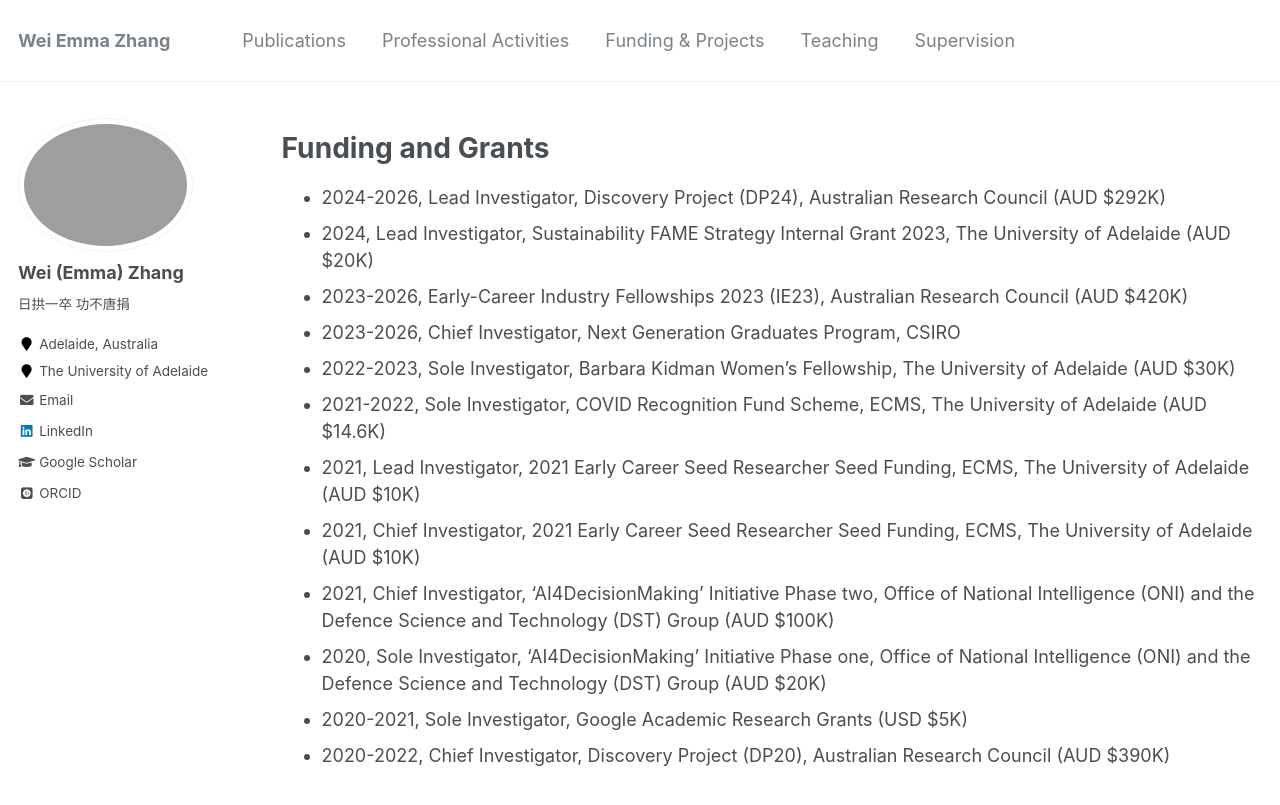
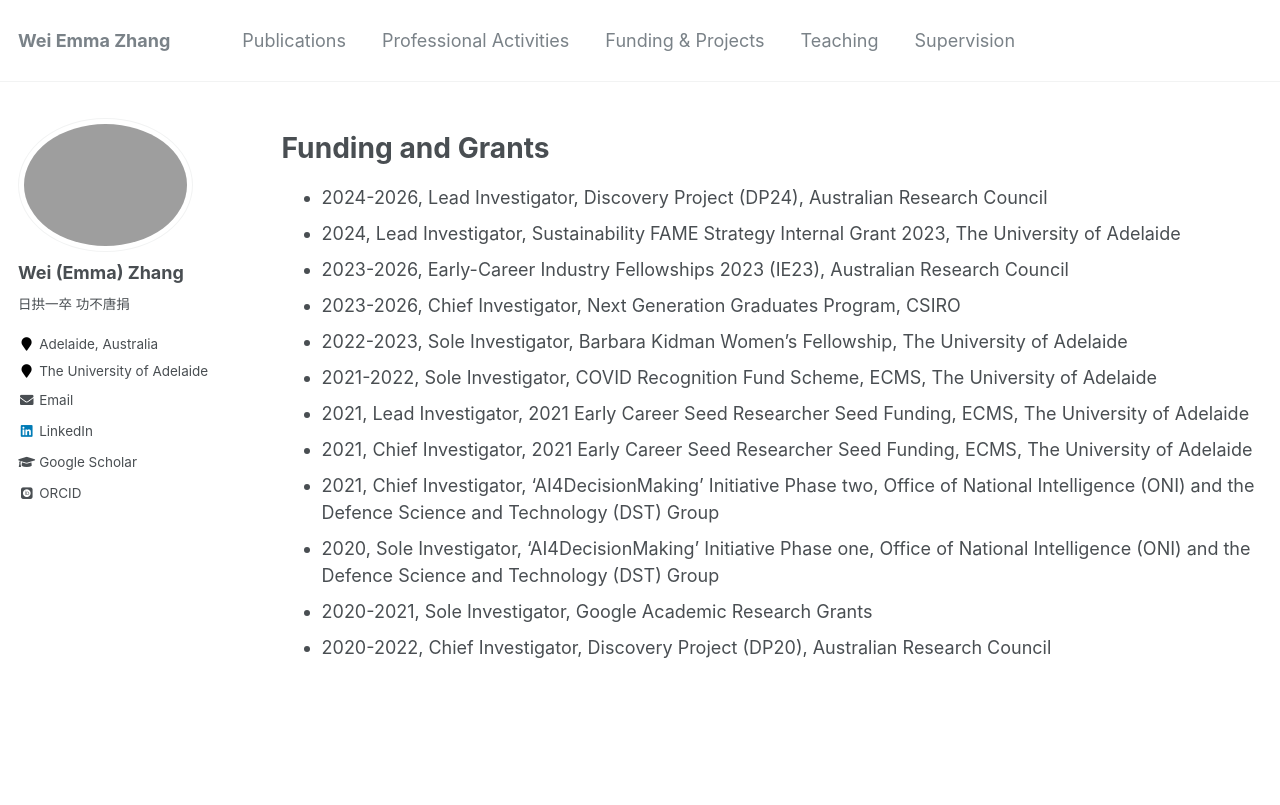
Before and after one commit to weiezhang/weiezhang.github.io, a Jekyll site: the page built from _pages/projects.md, in a window 1280 px wide and 985 px high. Shown: the top 805 px of the window. Built offline with Jekyll 4.4.1, drawn with Linux system fonts in a browser that asks for light colours; some web fonts are replaced.

Commit message:
Update projects.md

```diff
--- a/_pages/projects.md
+++ b/_pages/projects.md
@@ -10,15 +10,15 @@ author_profile: true
 
 # Funding and Grants
 
-* 2024-2026, Lead Investigator, Discovery Project (DP24),  Australian Research Council (AUD $292K)
-* 2024, Lead Investigator, Sustainability FAME Strategy Internal Grant 2023, The University of Adelaide (AUD $20K)
-* 2023-2026, Early-Career Industry Fellowships 2023 (IE23), Australian Research Council (AUD $420K)
+* 2024-2026, Lead Investigator, Discovery Project (DP24),  Australian Research Council
+* 2024, Lead Investigator, Sustainability FAME Strategy Internal Grant 2023, The University of Adelaide
+* 2023-2026, Early-Career Industry Fellowships 2023 (IE23), Australian Research Council
 * 2023-2026, Chief Investigator, Next Generation Graduates Program, CSIRO
-* 2022-2023, Sole Investigator, Barbara Kidman Women's Fellowship, The University of Adelaide (AUD $30K)
-* 2021-2022, Sole Investigator, COVID Recognition Fund Scheme, ECMS, The University of Adelaide (AUD $14.6K)
-* 2021, Lead Investigator, 2021 Early Career Seed Researcher Seed Funding, ECMS, The University of Adelaide (AUD $10K)
-* 2021, Chief Investigator, 2021 Early Career Seed Researcher Seed Funding, ECMS, The University of Adelaide (AUD $10K)
-* 2021, Chief Investigator, 'AI4DecisionMaking' Initiative Phase two, Office of National Intelligence (ONI) and the Defence Science and Technology (DST) Group (AUD $100K) <!--With A/Prof. Markus Wagner, Dr. Chetan Arora, Dr. Menasha Thilakaratne, Dr Thushari Atapattu and Dr. Christoph Treude,-->
-* 2020, Sole Investigator, 'AI4DecisionMaking' Initiative Phase one, Office of National Intelligence (ONI) and the Defence Science and Technology (DST) Group (AUD $20K)
-* 2020-2021, Sole Investigator, Google Academic Research Grants (USD $5K)
-* 2020-2022, Chief Investigator, Discovery Project (DP20), Australian Research Council (AUD $390K) <!--With Prof. Michael Sheng (Lead CI), Prof Jian Yang and Prof. Schahram Dustdar.-->
+* 2022-2023, Sole Investigator, Barbara Kidman Women's Fellowship, The University of Adelaide
+* 2021-2022, Sole Investigator, COVID Recognition Fund Scheme, ECMS, The University of Adelaide
+* 2021, Lead Investigator, 2021 Early Career Seed Researcher Seed Funding, ECMS, The University of Adelaide
+* 2021, Chief Investigator, 2021 Early Career Seed Researcher Seed Funding, ECMS, The University of Adelaide
+* 2021, Chief Investigator, 'AI4DecisionMaking' Initiative Phase two, Office of National Intelligence (ONI) and the Defence Science and Technology (DST) Group  <!--With A/Prof. Markus Wagner, Dr. Chetan Arora, Dr. Menasha Thilakaratne, Dr Thushari Atapattu and Dr. Christoph Treude,-->
+* 2020, Sole Investigator, 'AI4DecisionMaking' Initiative Phase one, Office of National Intelligence (ONI) and the Defence Science and Technology (DST) Group
+* 2020-2021, Sole Investigator, Google Academic Research Grants
+* 2020-2022, Chief Investigator, Discovery Project (DP20), Australian Research Council  <!--With Prof. Michael Sheng (Lead CI), Prof Jian Yang and Prof. Schahram Dustdar.-->
```
